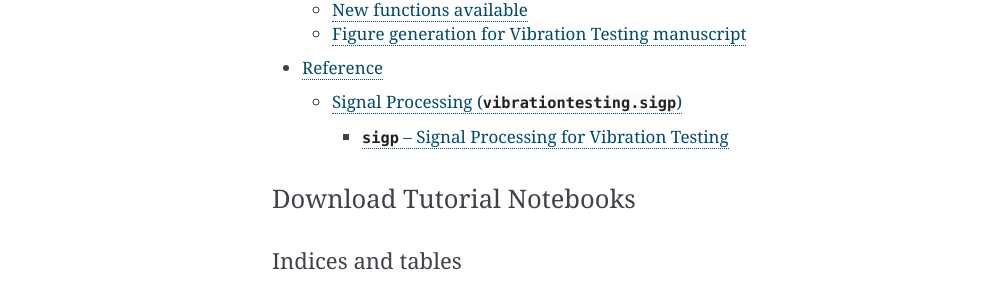
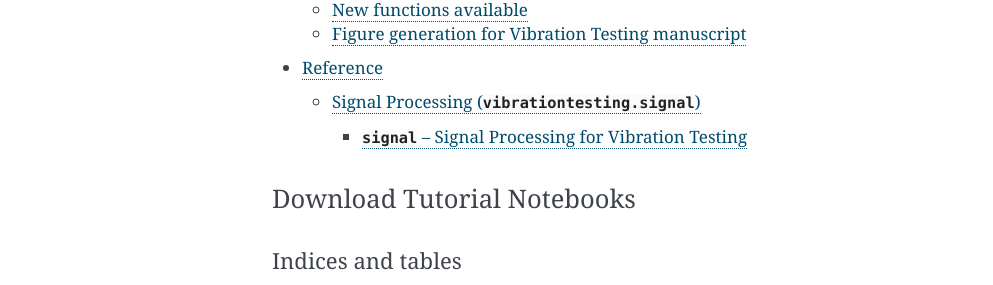
Before and after one commit to Vibration-Testing/vibrationtesting, a Sphinx documentation site: the page built from docs/index.rst, in a window 1280 px wide. Shown: the part 908-1193 px from the top of the page, without its empty margins (148-1141 px from the left). Built offline with Sphinx 7.4.7, drawn with Linux system fonts in a browser that asks for light colours.

Commit message:
sigp to signal

```diff
--- a/docs/reference/signal.rst
+++ b/docs/reference/signal.rst
@@ -1,9 +1,9 @@
-Signal Processing (:mod:`vibrationtesting.sigp`)
+Signal Processing (:mod:`vibrationtesting.signal`)
 ------------------------------------------------------------------
 
 .. sectionauthor:: Joseph C. Slater
 
-.. currentmodule:: vibrationtesting.sigp
+.. currentmodule:: vibrationtesting.signal
 
 .. The :mod:`vibration_toolbox.mdof`
 
@@ -11,13 +11,13 @@ Signal Processing (:mod:`vibrationtesting.sigp`)
 
 .. .. literalinclude:: examples/4-1
 
-:mod:`sigp` -- Signal Processing for Vibration Testing
+:mod:`signal` -- Signal Processing for Vibration Testing
 ________________________________________________________
 
 .. .. module:: mdof
    :synopsis: Multiple Degree of Freedom Systems
 
-.. .. py:module:: sigp
+.. .. py:module:: signal
 
-.. automodule:: sigp
+.. automodule:: signal
    :members:
--- a/vibrationtesting/__init__.py
+++ b/vibrationtesting/__init__.py
@@ -1,9 +1,9 @@
 """
 ================================================
-Signal processing (:mod:`vibrationtesting.sigp`)
+Signal processing (:mod:`vibrationtesting.signal`)
 ================================================
 
-.. module:: sigp
+.. module:: signal
 
 Convolution
 ===========
@@ -77,7 +77,7 @@ if 'pytest' in sys.argv[0]:
     print('Setting backend to agg to run tests')
     mpl.use('agg')
 
-from .sigp import *
+from .signal import *
 
 """
 np.set_printoptions(edgeitems=3, infstr='inf', linewidth=75,
--- a/vttools.rst
+++ b/vttools.rst
@@ -12,10 +12,10 @@ vttools.conf module
     :undoc-members:
     :show-inheritance:
 
-vttools.sigp module
+vttools.signal module
 -------------------
 
-.. automodule:: vttools.sigp
+.. automodule:: vttools.signal
     :members:
     :undoc-members:
     :show-inheritance:
```
Also changed, not shown: docs/tutorial/Notebooks/Signal.ipynb, 2 other files.
